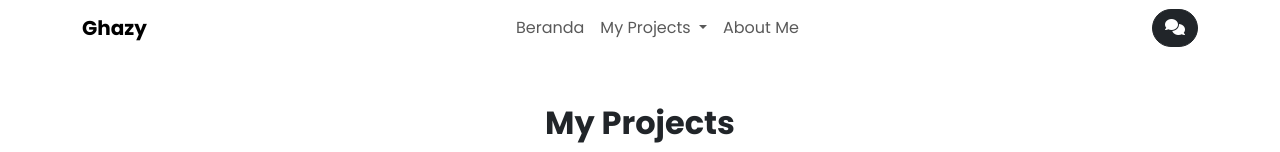
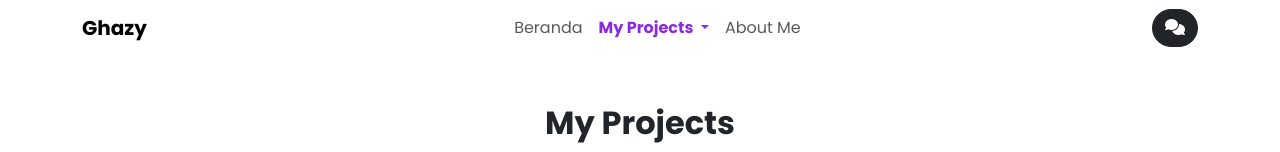
Before and after one commit to ghazyal/portfolio, a plain HTML site: page frontend.html in a window 1280 px wide. Shown: the top 152 px of the page. Drawn offline with nearby package versions, Linux system fonts and the light colour scheme.

Commit message:
Update frontend.html

```diff
--- a/frontend.html
+++ b/frontend.html
@@ -131,7 +131,7 @@
                         <a class="nav-link" href="https://ghazyal.github.io/portfolio/">Beranda</a>
                     </li>
                     <li class="nav-item dropdown">
-                        <a class="nav-link dropdown-toggle" href="#" role="button" data-bs-toggle="dropdown" aria-expanded="false">
+                        <a class="nav-link dropdown-toggle active" href="#" role="button" data-bs-toggle="dropdown" aria-expanded="false">
                           My Projects
                         </a>
                         <ul class="dropdown-menu">
```
